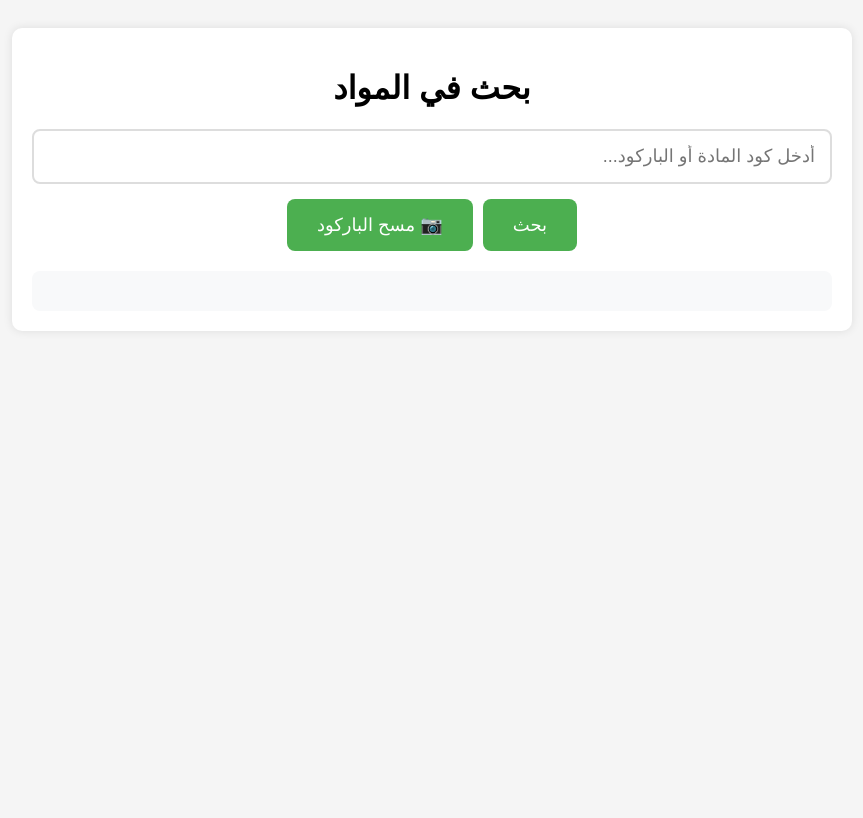
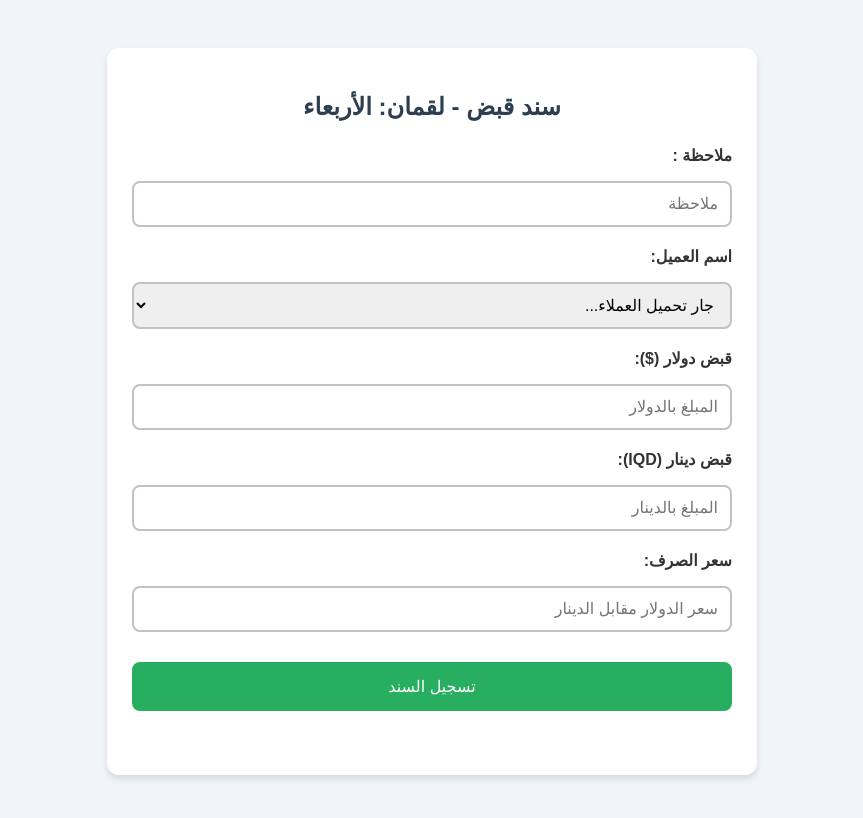
Before and after one commit to omederassan2/lqm, a plain HTML site: page index.html in a window 1280 px wide. Shown: the whole page, without its empty margins (208-1071 px from the left). Drawn offline with Linux system fonts and the light colour scheme; no server answers.

Commit message:
Update index.html

```diff
--- a/index.html
+++ b/index.html
@@ -3,168 +3,209 @@
 <head>
     <meta charset="UTF-8">
     <meta name="viewport" content="width=device-width, initial-scale=1.0">
-    <title>بحث المواد</title>
+    <title>نظام سندات القبض</title>
     <style>
         body {
-            font-family: Arial, sans-serif;
+            font-family: 'Arial', sans-serif;
             padding: 20px;
-            background-color: #f5f5f5;
+            background-color: #f0f4f8;
+            color: #333;
         }
 
         .container {
-            max-width: 800px;
-            margin: 0 auto;
+            max-width: 600px;
+            margin: 20px auto;
             background: white;
-            padding: 20px;
-            border-radius: 10px;
-            box-shadow: 0 0 10px rgba(0,0,0,0.1);
+            padding: 25px;
+            border-radius: 12px;
+            box-shadow: 0 4px 6px rgba(0,0,0,0.1);
         }
 
-        .search-box {
-            display: flex;
-            flex-direction: column;
-            gap: 15px;
+        h2 {
+            color: #2c3e50;
+            text-align: center;
+            margin-bottom: 25px;
+        }
+
+        .form-group {
             margin-bottom: 20px;
         }
 
-        input[type="text"] {
+        label {
+            display: block;
+            margin-bottom: 8px;
+            font-weight: bold;
+        }
+
+        select, input {
             width: 100%;
-            padding: 15px;
-            font-size: 18px;
-            border: 2px solid #ddd;
+            padding: 12px;
+            border: 2px solid #bdc3c7;
             border-radius: 8px;
+            font-size: 16px;
+            margin-top: 8px;
             box-sizing: border-box;
         }
 
-        .buttons {
-            display: flex;
-            gap: 10px;
-            justify-content: center;
-        }
-
         button {
+            background-color: #27ae60;
+            color: white;
             padding: 15px 30px;
-            font-size: 18px;
-            background-color: #4CAF50;
-            color: white;
             border: none;
             border-radius: 8px;
             cursor: pointer;
-            transition: background-color 0.3s;
+            font-size: 16px;
+            width: 100%;
+            transition: background 0.3s;
+            margin-top: 10px;
         }
 
         button:hover {
-            background-color: #45a049;
+            background-color: #219a52;
         }
 
-        #cameraPreview {
-            width: 100%;
-            max-width: 400px;
-            margin: 20px auto;
-            display: block;
-            border-radius: 8px;
+        #message {
+            text-align: center;
+            margin-top: 15px;
+            font-weight: bold;
+            min-height: 24px;
         }
 
-        .result {
-            margin-top: 20px;
-            padding: 20px;
-            background-color: #f8f9fa;
-            border-radius: 8px;
-            font-size: 18px;
+        .loading {
+            color: #7f8c8d;
+            font-style: italic;
+        }
+
+        .error {
+            color: #e74c3c;
+        }
+
+        .success {
+            color: #27ae60;
+        }
+
+        .info {
+            color: #3498db;
         }
     </style>
 </head>
 <body>
     <div class="container">
-        <h1 style="text-align: center;">بحث في المواد</h1>
+        <h2>سند قبض - لقمان: <span id="todayDay"></span></h2>
 
-        <div class="search-box">
-            <input type="text" id="searchInput" placeholder="أدخل كود المادة أو الباركود...">
-            <div class="buttons">
-                <button onclick="searchProduct()">بحث</button>
-                <button onclick="startBarcodeScanner()">📷 مسح الباركود</button>
-            </div>
+        <div class="form-group">
+            <label for="note">ملاحظة :</label>
+            <input type="text" id="note" placeholder="ملاحظة">
         </div>
 
-        <div id="cameraContainer"></div>
-        <div class="result" id="result"></div>
+        <div class="form-group">
+            <label for="clientSelect">اسم العميل:</label>
+            <select id="clientSelect">
+                <option value="">جارٍ تحميل العملاء...</option>
+            </select>
+        </div>
+
+        <div class="form-group">
+            <label for="usd">قبض دولار ($):</label>
+            <input type="number" id="usd" placeholder="المبلغ بالدولار">
+        </div>
+
+        <div class="form-group">
+            <label for="iqd">قبض دينار (IQD):</label>
+            <input type="number" id="iqd" placeholder="المبلغ بالدينار">
+        </div>
+
+        <div class="form-group">
+            <label for="exchangeRate">سعر الصرف:</label>
+            <input type="number" id="exchangeRate" placeholder="سعر الدولار مقابل الدينار">
+        </div>
+
+        <button onclick="validateAndSubmit()">تسجيل السند</button>
+        <div id="message"></div>
     </div>
 
     <script>
-        const GOOGLE_SCRIPT_URL = 'https://script.google.com/macros/s/AKfycbzaxB_62OThGlIlE9xcU8cceMAH0bnZptw4_gRkwpM2jXVvj_nNxo4DsOCL_qkRm_QO/exec';
-        let stream = null;
+        const GOOGLE_SCRIPT_URL = 'https://script.google.com/macros/s/AKfycbxuL4VaphD80mi3giHuVWPoS8wqAXO93388LRZLIRu99z77i52wGFCMZ64Vz1FUQwE4/exec';
+        const daysArabic = ['الأحد', 'الإثنين', 'الثلاثاء', 'الأربعاء', 'الخميس', 'الجمعة', 'السبت'];
 
-        async function fetchProductData(code) {
+        document.getElementById('todayDay').textContent = daysArabic[new Date().getDay()];
+
+        async function loadClients() {
             try {
-                const response = await fetch(`${GOOGLE_SCRIPT_URL}?code=${code}`);
+                const response = await fetch(`${GOOGLE_SCRIPT_URL}?action=getClients`);
                 const data = await response.json();
-                return data;
+
+                const select = document.getElementById('clientSelect');
+                select.innerHTML = '<option value="">اختر عميل اليوم...</option>';
+
+                data.forEach(client => {
+                    const option = document.createElement('option');
+                    option.value = client.name;
+                    option.textContent = client.name;
+                    select.appendChild(option);
+                });
             } catch (error) {
-                console.error('Error:', error);
-                return null;
+                console.error('Error loading clients:', error);
+                showMessage('فشل في تحميل العملاء', 'error');
             }
         }
 
-        async function searchProduct() {
-            const code = document.getElementById('searchInput').value;
-            const resultDiv = document.getElementById('result');
+        async function validateAndSubmit() {
+            const client = document.getElementById('clientSelect').value;
+            const note = document.getElementById('note').value;
+            const usd = document.getElementById('usd').value;
+            const iqd = document.getElementById('iqd').value;
+            const exchangeRate = document.getElementById('exchangeRate').value;
 
-            if (!code) {
-                resultDiv.innerHTML = '<p style="color: red;">الرجاء إدخال كود المادة أو الباركود</p>';
+            // التحقق من أن أحد الحقلين (note أو client) يحتوي على قيمة
+            if (!note.trim() && !client.trim()) {
+                showMessage('الرجاء إدخال ملاحظة أو اسم العميل على الأقل', 'error');
                 return;
             }
 
-            const product = await fetchProductData(code);
+            const formData = {
+                client: client || 'غير محدد',
+                note: note || 'غير محدد',
+                usd: usd || 'غير محدد',
+                iqd: iqd || 'غير محدد',
+                exchangeRate: exchangeRate || 'غير محدد',
+            };
 
-            if (product && product.status === 'success') {
-                resultDiv.innerHTML = `
-                    <h3>${product.name}</h3>
-                    <p>سعر الجملة: ${product.wholesale}</p>
-                    <p>سعر المفرد: ${product.retail}</p>
-                `;
-            } else {
-                resultDiv.innerHTML = '<p style="color: red;">لم يتم العثور على المادة</p>';
+            try {
+                showMessage('جارٍ إرسال البيانات...', 'loading');
+
+                const response = await fetch(GOOGLE_SCRIPT_URL, {
+                    method: 'POST',
+                    headers: {
+                        'Content-Type': 'application/json',
+                    },
+                    body: JSON.stringify(formData),
+                    mode: 'no-cors',
+                });
+
+                showMessage('تم الإرسال', 'success');
+                resetForm();
+            } catch (error) {
+                console.error('Error:', error);
             }
         }
 
-        async function startBarcodeScanner() {
-            const cameraContainer = document.getElementById('cameraContainer');
-            cameraContainer.innerHTML = '<video id="cameraPreview" autoplay playsinline></video>';
-
-            const video = document.getElementById('cameraPreview');
-
-            try {
-                stream = await navigator.mediaDevices.getUserMedia({ video: { facingMode: 'environment' } });
-                video.srcObject = stream;
-
-                const barcodeDetector = new BarcodeDetector({ formats: ['ean_13', 'code_128', 'qr_code'] });
-
-                const scanInterval = setInterval(async () => {
-                    try {
-                        const barcodes = await barcodeDetector.detect(video);
-                        if (barcodes.length > 0) {
-                            const barcode = barcodes[0].rawValue;
-                            document.getElementById('searchInput').value = barcode;
-                            stopCamera();
-                            clearInterval(scanInterval);
-                            searchProduct();
-                        }
-                    } catch (err) {
-                        console.log('Error scanning barcode:', err);
-                    }
-                }, 500);
-            } catch (err) {
-                console.error('Error accessing camera:', err);
-                cameraContainer.innerHTML = '<p style="color: red;">تعذر الوصول إلى الكاميرا</p>';
-            }
+        function resetForm() {
+            document.getElementById('clientSelect').value = '';
+            document.getElementById('usd').value = '';
+            document.getElementById('iqd').value = '';
+            document.getElementById('exchangeRate').value = '';
+            document.getElementById('note').value = '';
         }
 
-        function stopCamera() {
-            if (stream) {
-                stream.getTracks().forEach(track => track.stop());
-                document.getElementById('cameraContainer').innerHTML = '';
-            }
+        function showMessage(text, type) {
+            const msgDiv = document.getElementById('message');
+            msgDiv.textContent = text;
+            msgDiv.className = type;
+            setTimeout(() => msgDiv.textContent = '', 5000);
         }
+
+        window.onload = loadClients;
     </script>
 </body>
 </html>
```
